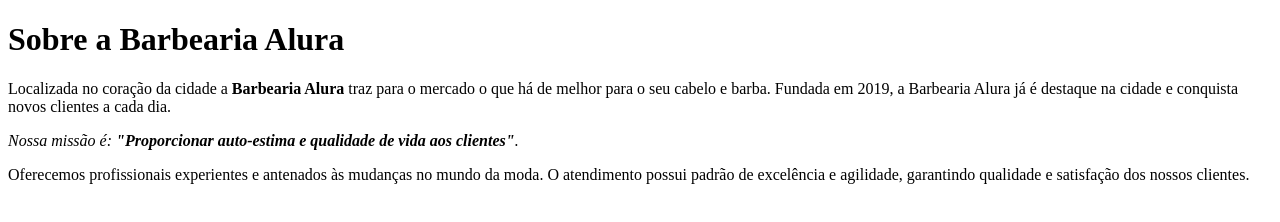
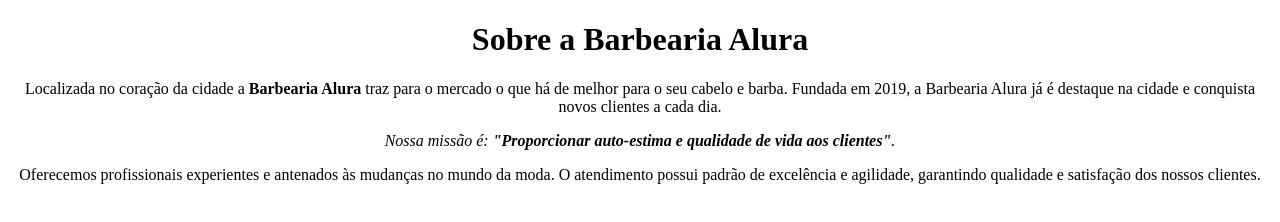
Before and after one commit to emanuelucas04/barbearia-alura, a plain HTML site: page index.html in a window 1280 px wide. Drawn offline with Linux system fonts and the light colour scheme.

Commit message:
adicionando arquivo css

```diff
--- a/index.html
+++ b/index.html
@@ -3,9 +3,10 @@
     <head>
         <meta charset="UTF-8">
         <title>Barbearia Alura</title>
+        <link rel="stylesheet" href="style.css">
     </head>
     <body>
-        <h1>Sobre a Barbearia Alura</h1>
+        <h1 style="text-align: center">Sobre a Barbearia Alura</h1>
 
         <p>Localizada no coração da cidade a <strong>Barbearia Alura</strong> traz para o mercado o que há de melhor para o seu cabelo e barba.
         Fundada em 2019, a Barbearia Alura já é destaque na cidade e conquista novos clientes a cada dia.</p>
--- /dev/null
+++ b/style.css
@@ -0,0 +1,3 @@
+p {
+    text-align: center
+}
```
